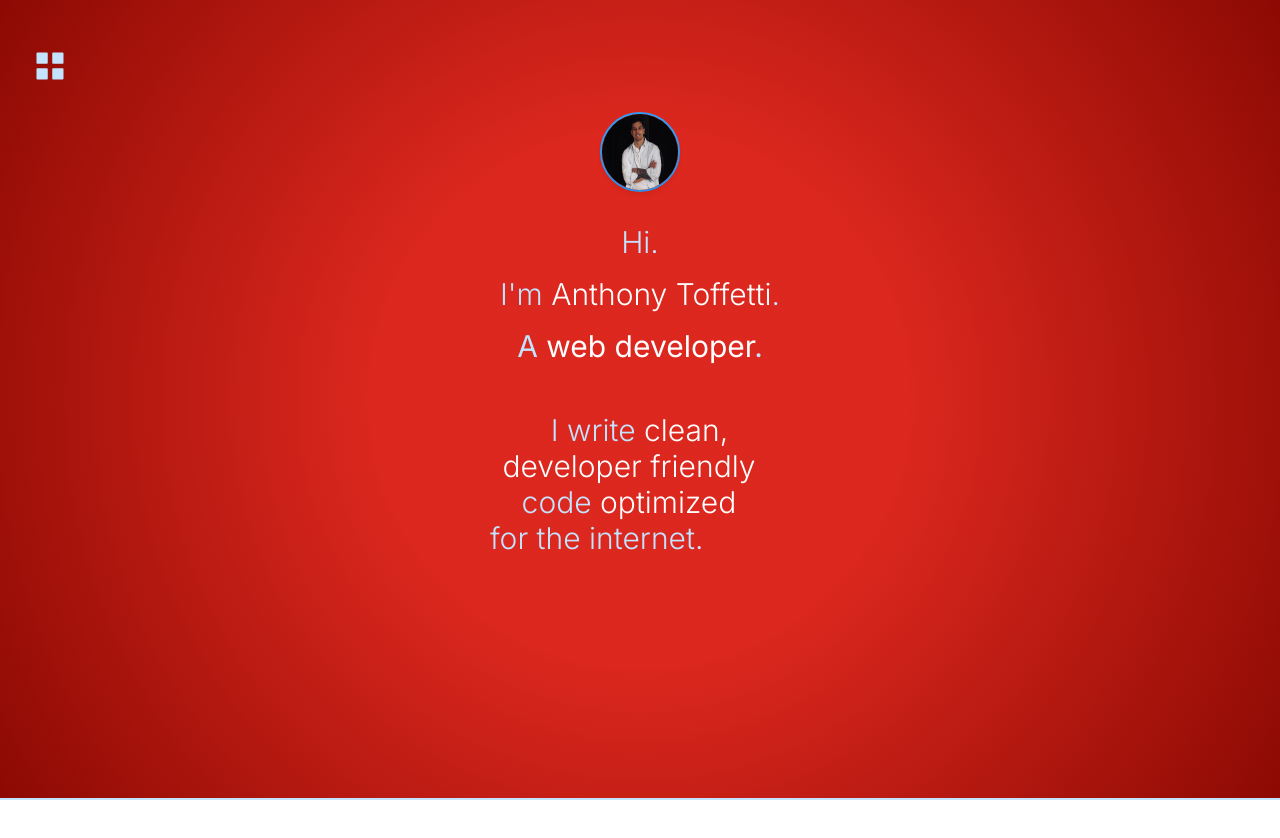
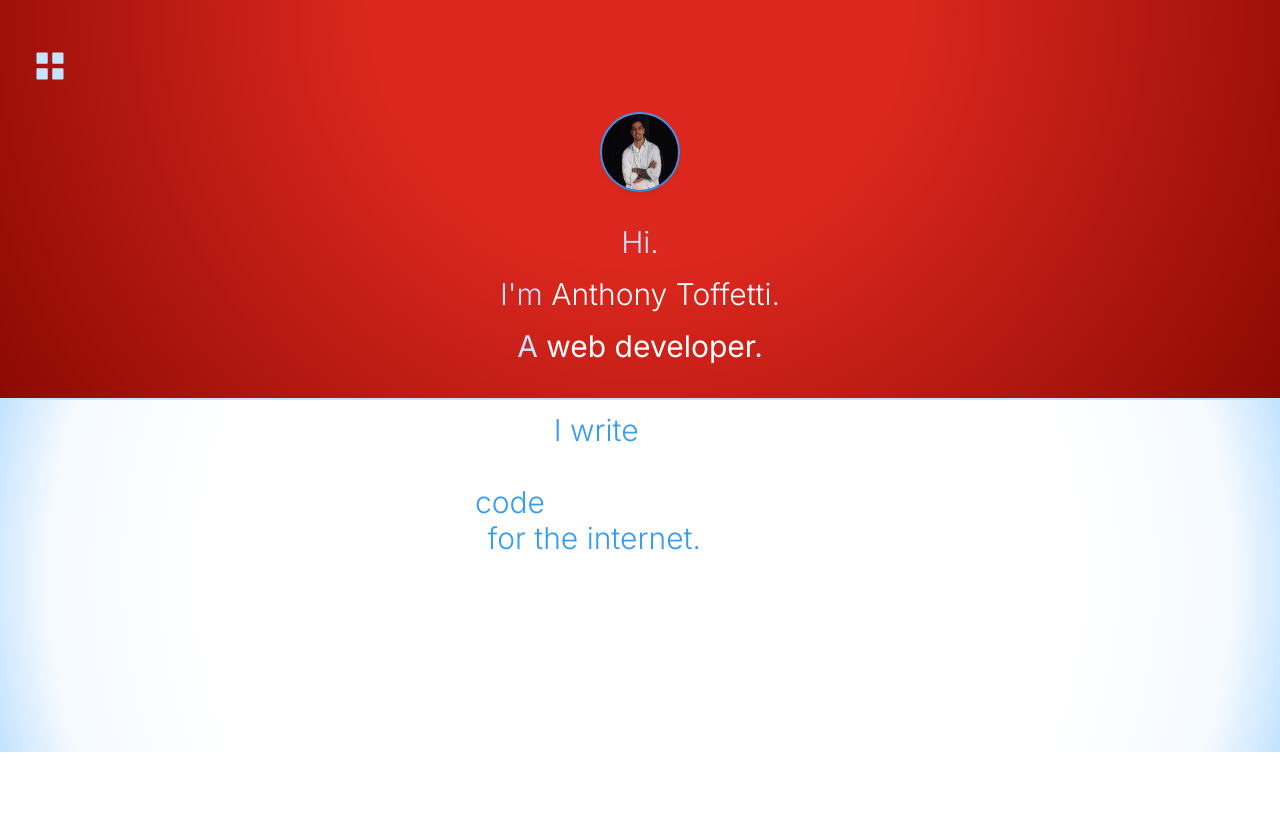
Before and after one commit to anthonyss09/Portfolio, a Next.js app in the folder client/: page / in a window 1280 px wide. Shown: the top 838 px of the page. Built offline with nearby package versions, Linux system fonts and the light colour scheme.

Commit message:
update: paragraph text, onScroll behavior

```diff
--- a/client/src/app/animations.module.css
+++ b/client/src/app/animations.module.css
@@ -67,7 +67,7 @@
     width: 0;
   }
   100% {
-    width: 300px;
+    width: 336px;
   }
 }
 
--- a/client/src/app/components/ExcerptTwo.tsx
+++ b/client/src/app/components/ExcerptTwo.tsx
@@ -4,7 +4,7 @@ export default function ExcerptTwo() {
   return (
     <div
       id="excerpt-two"
-      className={`w-[300px] mx-auto font-light text-3xl text-blueMed text-center duration-0`}
+      className={`w-[330px] mx-auto font-light text-3xl text-blueMed text-center duration-0`}
     >
       <p className={`w-0 overflow-hidden ${animations.typedOutOne}`}>
         I write <span className={`text-white `}>clean,</span>
@@ -13,7 +13,7 @@ export default function ExcerptTwo() {
         developer friendly
       </p>
       <p className={`w-0 overflow-hidden ${animations.typedOutThree}`}>
-        code <span className="text-white">optimized</span>
+        code <span className="text-white">tested & optimized</span>
       </p>
 
       <p className={`w-0 mb-4 overflow-hidden ${animations.typedOutFour}`}>
--- a/client/src/app/page.tsx
+++ b/client/src/app/page.tsx
@@ -3,7 +3,6 @@ import Navbar from "./components/Navbar";
 import HeaderMain from "./components/HeaderMain";
 import { useEffect, useRef } from "react";
 import gradients from "./gradients.module.css";
-// import handleScroll from "./utils/handlers/handleScroll";
 
 export default function Home() {
   const scrollYRef = useRef(0);
@@ -12,13 +11,16 @@ export default function Home() {
     const backgroundTwo = document.getElementById("background-two");
     const excerptTwo = document.getElementById("excerpt-two");
 
-    if (window.scrollY >= 1) {
+    if (scrollYRef.current === 0 && window.scrollY >= 1) {
       if (backgroundRed && backgroundTwo && excerptTwo) {
         backgroundRed.style.transform = "translateY(0)";
         excerptTwo.style.color = "rgb(196,227,254)";
-        // excerptTwo.style.fontWeight = "400";
       }
-    } else if (scrollYRef.current > 200 && window.scrollY <= 200) {
+    } else if (window.scrollY === 0) {
+      if (backgroundRed && backgroundTwo && excerptTwo) {
+        backgroundRed.style.transform = "translateY(-400px)";
+        excerptTwo.style.color = "rgb(53,156,246)";
+      }
     }
     scrollYRef.current = window.scrollY;
   }
```
